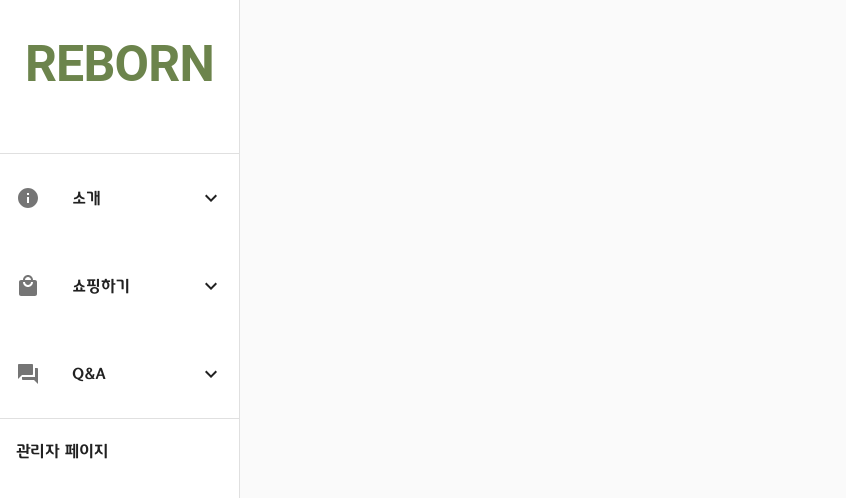
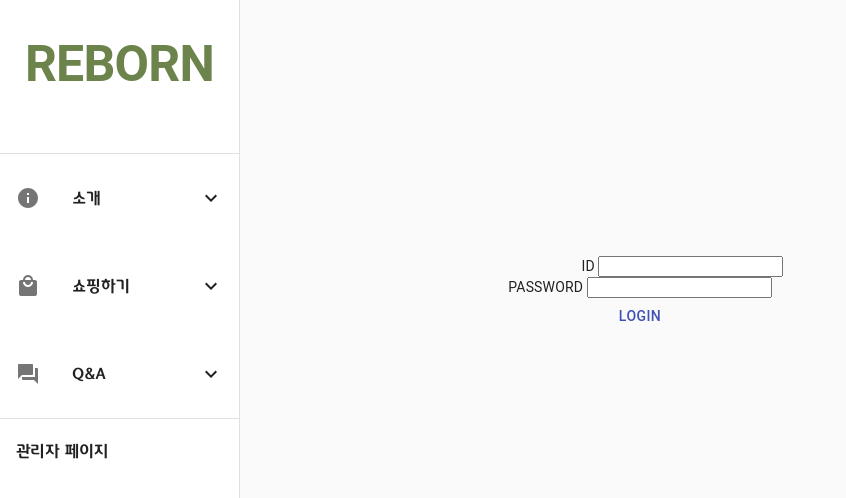
Before and after one commit to 28-5/Front-end, a React (Create React App) app: page /login in a window 1280 px wide. Shown: the top 498 px of the page, without its empty margins (0-846 px from the left). Built offline with nearby package versions, Linux system fonts and the light colour scheme.

Commit message:
login page

```diff
--- a/package.json
+++ b/package.json
@@ -8,11 +8,14 @@
     "@testing-library/jest-dom": "^5.14.1",
     "@testing-library/react": "^11.2.7",
     "@testing-library/user-event": "^12.8.3",
+    "axios": "^0.21.4",
     "react": "^17.0.2",
     "react-dom": "^17.0.2",
+    "react-router-dom": "^5.3.0",
     "react-scripts": "4.0.3",
     "web-vitals": "^1.1.2"
   },
+  "proxy": "http://localhost:8080",
   "scripts": {
     "start": "react-scripts start",
     "build": "react-scripts build",
--- a/src/App.js
+++ b/src/App.js
@@ -1,9 +1,18 @@
+import { BrowserRouter as Router, Switch, Route, Link } from "react-router-dom";
 import Navbar from "./components/Navbar/Navbar";
+import Login from "./components/Login/Login";
+import Main from "./components/Main/Main";
+
+
 function App() {
   return (
-    <div>
+    <Router>
       <Navbar />
-    </div>
+      <Switch>
+          <Route path="/login" component={Login}/>
+          <Route path="/" exact component={Main}/>
+      </Switch>
+    </Router>
   );
 }
 
--- /dev/null
+++ b/src/components/Login/Login.jsx
@@ -0,0 +1,58 @@
+import Grid from '@material-ui/core/Grid';
+import Button from '@material-ui/core/Button';
+import makeStyles from "@material-ui/core/styles/makeStyles";
+import axios from "axios";
+import {useState} from "react";
+
+const useStyles = makeStyles(({
+    section:{
+        // paddingLeft: "100px"
+    },
+    loginBox:{
+        paddingTop: "20%",
+        textAlign:"center",
+    },
+    gridItemId:{
+        paddingLeft:"85px",
+    }
+}));
+
+const Login = () => {
+    const classes = useStyles();
+    const [loginId, setLoginId] = useState();
+
+    // const idChangeHandler =
+
+    const fetchLoginInfo = (event) =>{
+        event.preventDefault();
+
+        axios.post("/login", {
+            loginID : event.target.userId.value,
+            loginPass: event.target.userPass.value
+        }).then(res => {
+            console.log("Post success!");
+        }).catch(err => {
+            console.log("Login Failed");
+        });
+    }
+
+    return (
+        <section className={classes.section}>
+            <Grid container direction="row" justifyContent="center" alignItems="center" className={classes.loginBox}>
+                <form onSubmit={fetchLoginInfo}>
+                <Grid item xs={12} className={classes.gridItemId}>
+                    <label>ID </label>
+                    <input type="text" name="userId"/>
+                </Grid>
+                <Grid item xs={12}>
+                    <label>PASSWORD </label>
+                    <input type="password" name="userPass"/>
+                </Grid>
+                    <Button color="primary" type="submit">Login</Button>
+                </form>
+            </Grid>
+        </section>
+    );
+}
+
+export default Login;
--- /dev/null
+++ b/src/components/Login/LoginNavBtn.jsx
@@ -0,0 +1,30 @@
+import {Link } from "react-router-dom";
+import PersonIcon from '@material-ui/icons/Person';
+import React from "react";
+import makeStyles from "@material-ui/core/styles/makeStyles";
+
+const useStyles = makeStyles(() => ({
+
+    loginBtn:{
+        display:"block",
+        float: "right",
+    },
+    icon:{
+        fontSize: "240px",
+    }
+
+}));
+
+const LoginNavBtn = () => {
+   const classes = useStyles();
+    return (
+        <div  className={classes.loginBtn}>
+           <Link to={"/login"} >
+               <PersonIcon className={classes.icon}/>
+           </Link>
+        </div>
+
+    );
+}
+
+export default LoginNavBtn;
--- /dev/null
+++ b/src/components/Main/Main.jsx
@@ -0,0 +1,13 @@
+import React from "react";
+import Container from '@material-ui/core/Container';
+import LoginNavBtn from "../Login/LoginNavBtn";
+
+const Main = () => {
+    return(
+      <Container maxWidth="lg">
+          <LoginNavBtn />
+      </Container>
+    );
+};
+
+export default Main;
--- a/src/components/Navbar/Navbar.jsx
+++ b/src/components/Navbar/Navbar.jsx
@@ -54,6 +54,7 @@ const useStyles = makeStyles((theme) => ({
     list:{
         padding: "20px 0px"
     },
+
     // necessary for content to be below app bar
     toolbar: theme.mixins.toolbar,
     content: {
@@ -74,6 +75,7 @@ export default function Navbar() {
     return (
         <div className={classes.root}>
             <CssBaseline />
+
             <Drawer
                 className={classes.drawer}
                 variant="permanent"
@@ -100,7 +102,6 @@ export default function Navbar() {
                     </ListItem>
                 </List>
             </Drawer>
-
         </div>
     );
 }
```
Also changed, not shown: 1 other file (tests, documents, lock files or other folders).
